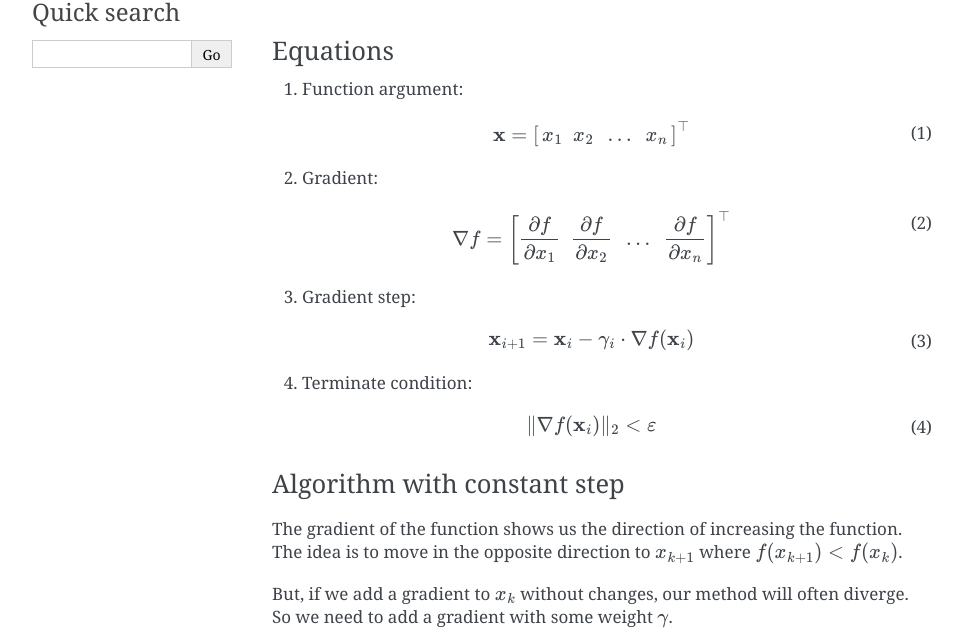
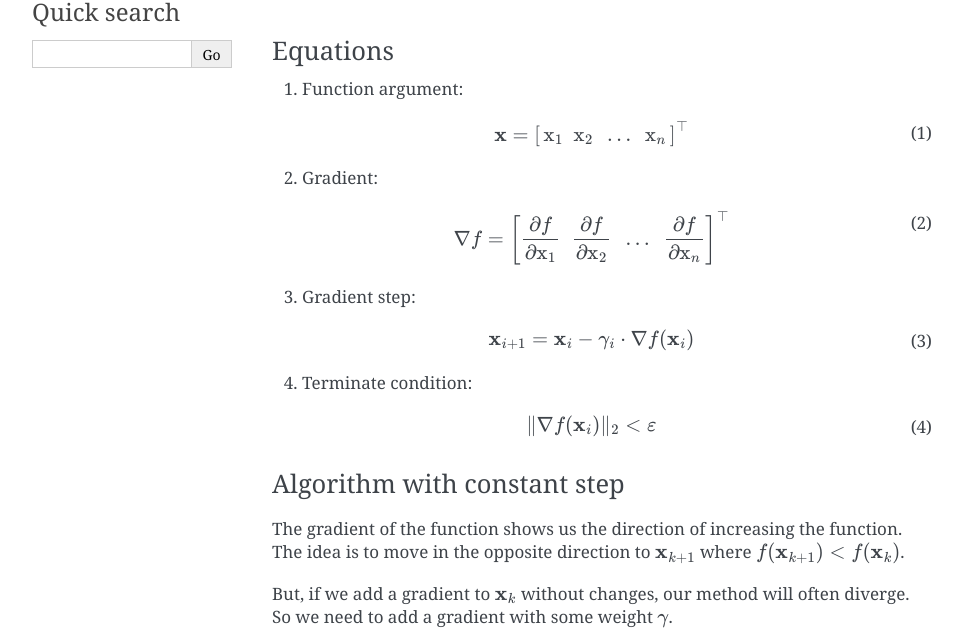
Before and after one commit to vktrbr/optimization_ml, a Sphinx documentation site: the page built from MultiDimensionalOptimization/documentation/MathematicalModel.rst, in a window 1280 px wide and 1400 px high, scrolled down 384 px, cut to the strip 139-781 px from the top of the window. Shown: the whole strip, without its empty margins (148-1110 px from the left). Built offline with Sphinx 7.4.7, drawn with Linux system fonts in a browser that asks for light colours; pages that are not in the unit, such as notebooks, are missing from menus; some of the changed text lies outside the part shown.

Commit message:
x changed to bold x

```diff
--- a/MultiDimensionalOptimization/documentation/MathematicalModel.rst
+++ b/MultiDimensionalOptimization/documentation/MathematicalModel.rst
@@ -23,13 +23,13 @@ Equations
 1. Function argument:
 
 .. math::
-    \displaystyle \mathbf{x} = \left[ \, x_1 \enspace x_2 \enspace \dots \enspace x_n \, \right]^\top
+    \displaystyle \mathbf{x} = \left[ \, \mathrm{x}_1 \enspace \mathrm{x}_2 \enspace \dots \enspace \mathrm{x}_n \, \right]^\top
     :label: x-vec
 
 2. Gradient:
 
 .. math::
-    \displaystyle \nabla f = \left[\frac{\partial f}{\partial x_1} \enspace \frac{\partial f}{\partial x_2} \enspace \dots \enspace \frac{\partial f}{\partial x_n}\right]^\top
+    \displaystyle \nabla f = \left[\frac{\partial f}{\partial \mathrm{x}_1} \enspace \frac{\partial f}{\partial \mathrm{x}_2} \enspace \dots \enspace \frac{\partial f}{\partial \mathrm{x}_n}\right]^\top
     :label: grad
 
 3. Gradient step:
@@ -48,22 +48,22 @@ Equations
 Algorithm with constant step
 ~~~~~~~~~~~~~~~~~~~~~~~~~~~~~~~
 The gradient of the function shows us the direction of increasing the function. The idea is to move in the opposite
-direction to :math:`x_{k+1}` where :math:`f(x_{k+1}) < f(x_k)`.
+direction to :math:`\mathbf{x}_{k+1}` where :math:`f(\mathbf{x}_{k+1}) < f(\mathbf{x}_k)`.
 
-But, if we add a gradient to :math:`x_k` without changes, our method will often diverge. So we need to add a gradient
+But, if we add a gradient to :math:`\mathbf{x}_k` without changes, our method will often diverge. So we need to add a gradient
 with some weight :math:`\gamma`.
 
 .. include:: AlgorithmFlowcharts\FlowchartGradConstStep.rst
 
 Algorithm with descent step
 ~~~~~~~~~~~~~~~~~~~~~~~~~~~~~~~
-Requirements: :math:`0 < \lambda < 1, 0 < \delta < 1`
+Requirements: :math:`0 < \lambda < 1` is the step multiplier,  :math:`0 < \delta < 1`.
 
 .. include:: AlgorithmFlowcharts\FlowchartGradFracStep.rst
 
 Algorithm with optimal step size
 ~~~~~~~~~~~~~~~~~~~~~~~~~~~~~~~~~
-Another good idea is to find a :math:`\gamma`  that minimizes :math:`\phi(\gamma) = f(x_k + \gamma \cdot \nabla f(x_k))`
+Another good idea is to find a :math:`\gamma`  that minimizes :math:`\phi(\gamma) = f(\mathrm{x}_k + \gamma \cdot \nabla f(\mathrm{x}_k))`
 
 So we have a task to find the :math:`\displaystyle \gamma_{\min} = \operatorname*{arg\,min}_{\gamma \in (0, 1)}\phi(\gamma)`.
 We will use Brent's algorithm to search :math:`\displaystyle \gamma_{\min}`.
@@ -72,21 +72,21 @@ We will use Brent's algorithm to search :math:`\displaystyle \gamma_{\min}`.
 
 Strong Wolfe conditions
 ---------------------------------------------
-The conditions necessary to minimize :math:`\displaystyle \phi(\gamma) = f(x_k + \gamma p_k)` and find :math:`\gamma_k = \displaystyle \mathrm{arg}\min_{\gamma}\phi`
+The conditions necessary to minimize :math:`\displaystyle \phi(\gamma) = f(\mathrm{x}_k + \gamma p_k)` and find :math:`\gamma_k = \displaystyle \mathrm{arg}\min_{\gamma}\phi`
 
 .. math::
-    f(x_k + \gamma_k p_k) \leq f(x_k) + c_1 \gamma_k \nabla f_k^{\top} p_k
+    f(\mathrm{x}_k + \gamma_k p_k) \leq f(\mathrm{x}_k) + c_1 \gamma_k \nabla f_k^{\top} p_k
     :label: conditionWolfe1
 
 .. math::
-    |\nabla f(x_k + \gamma_k p_k)^{\top}p_k| \leq -c_2 \nabla f_k^{\top}p_k
+    |\nabla f(\mathrm{x}_k + \gamma_k p_k)^{\top}p_k| \leq -c_2 \nabla f_k^{\top}p_k
     :label: conditionWolfe2
 
 
 Nonlinear conjugate gradient method
 ---------------------------------------------
 The Fletcher–Reeves method.
-:math:`p_k` is the direction to evaluate :math:`x_{k+1}`.
+:math:`p_k` is the direction to evaluate :math:`\mathrm{x}_{k+1}`.
 
     1. :math:`p_0 = -\nabla f_0`
     2. :math:`p_{k+1} = \nabla f_{k+1} + \beta^{FR}_{k+1} p_k`
```
